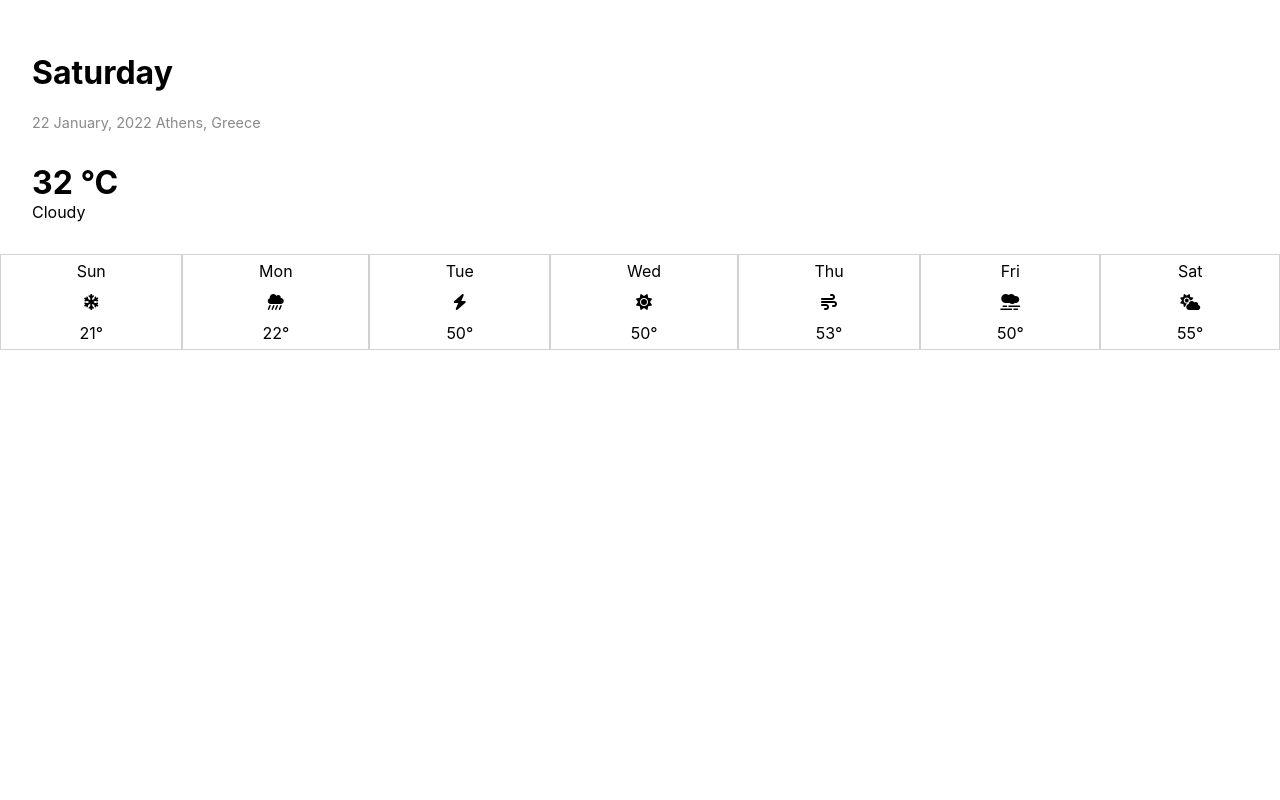
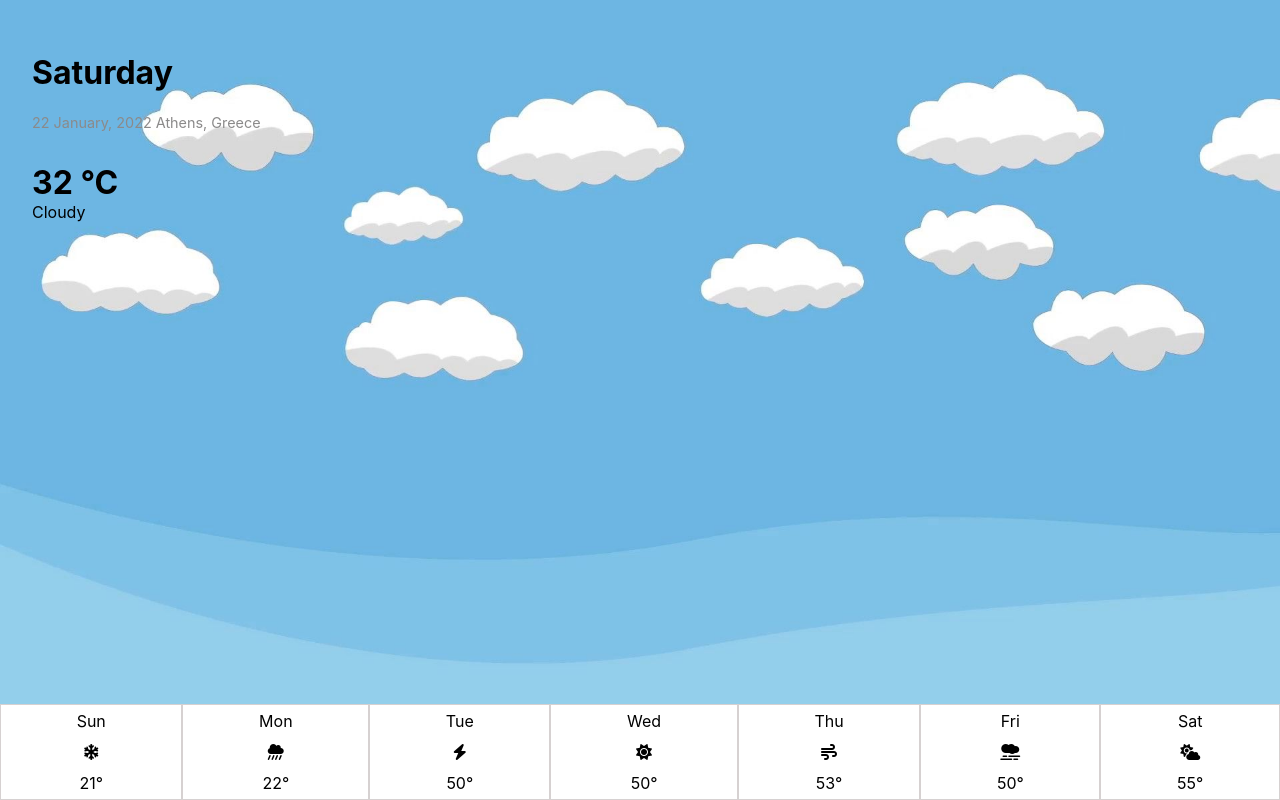
Before and after one commit to IoannisTsirovasilis/local-weather-app-react, a React (Create React App) app: page / in a window 1280 px wide. Built offline with nearby package versions, Linux system fonts and the light colour scheme.

Commit message:
Add background image

```diff
--- a/src/App.css
+++ b/src/App.css
@@ -1,38 +1,6 @@
 .App {
   text-align: center;
-}
-
-.App-logo {
-  height: 40vmin;
-  pointer-events: none;
-}
-
-@media (prefers-reduced-motion: no-preference) {
-  .App-logo {
-    animation: App-logo-spin infinite 20s linear;
-  }
-}
-
-.App-header {
-  background-color: #282c34;
-  min-height: 100vh;
   display: flex;
   flex-direction: column;
-  align-items: center;
-  justify-content: center;
-  font-size: calc(10px + 2vmin);
-  color: white;
+  height: 100vh;
 }
-
-.App-link {
-  color: #61dafb;
-}
-
-@keyframes App-logo-spin {
-  from {
-    transform: rotate(0deg);
-  }
-  to {
-    transform: rotate(360deg);
-  }
-}
--- a/src/components/daily-weather-container/daily-weather-container.css
+++ b/src/components/daily-weather-container/daily-weather-container.css
@@ -9,7 +9,6 @@
 .date-location-details {
   display: flex;
   flex-direction: row;
-  flex-grow: 1;
   color: rgb(139, 138, 138);
   font-size: 0.9rem;
 }
--- a/src/components/daily-weather-container/daily-weather-container.js
+++ b/src/components/daily-weather-container/daily-weather-container.js
@@ -4,6 +4,8 @@ import LocationDetails from '../location-details/location-details';
 import TemperatureHeader from '../temperature-header/temperature-header';
 import WeatherConditionDetails from '../weather-condition-details/weather-condition-details';
 import constants from '../../common/constants';
+// TODO: Move images to an online service
+import cloudy from '../../images/cloudy.jpg';
 import './daily-weather-container.css'
 
 function getTodayIndex() {
@@ -15,7 +17,11 @@ function getTodayLongName() {
 }
 
 function DailyWeatherContainer() {
-  return <div className='daily-weather-container'>
+  // TODO: Fill background image based on real-time weather condition
+  return <div className='daily-weather-container' style={{
+    background: `url(${cloudy}) no-repeat center center`,
+    backgroundSize: 'cover'
+  }}>
     <DayHeader day={getTodayLongName()} />
     <div className='date-location-details'>
       <DateDetails />
```
Also changed, not shown: src/images/cloudy.jpg (added).
